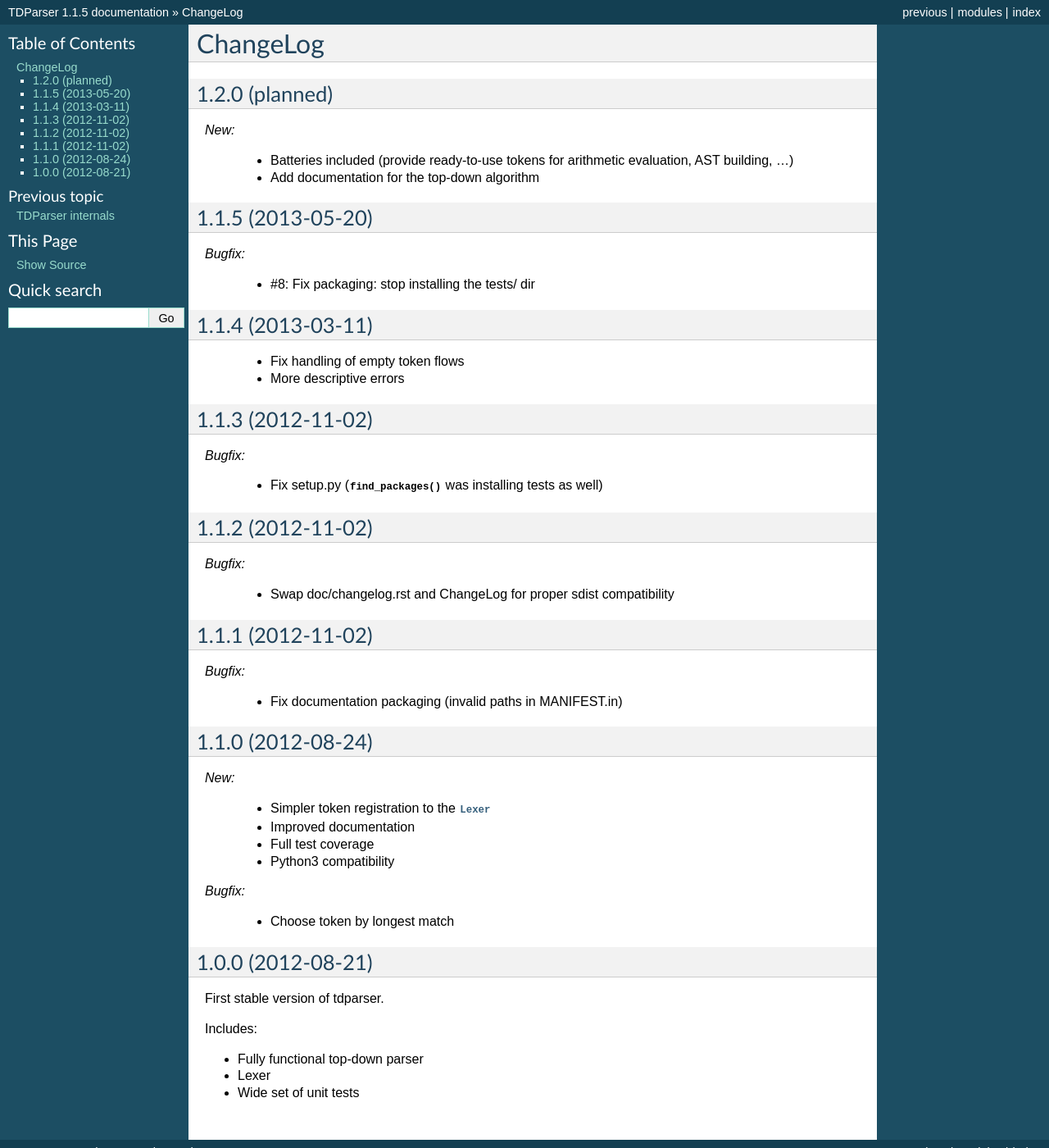
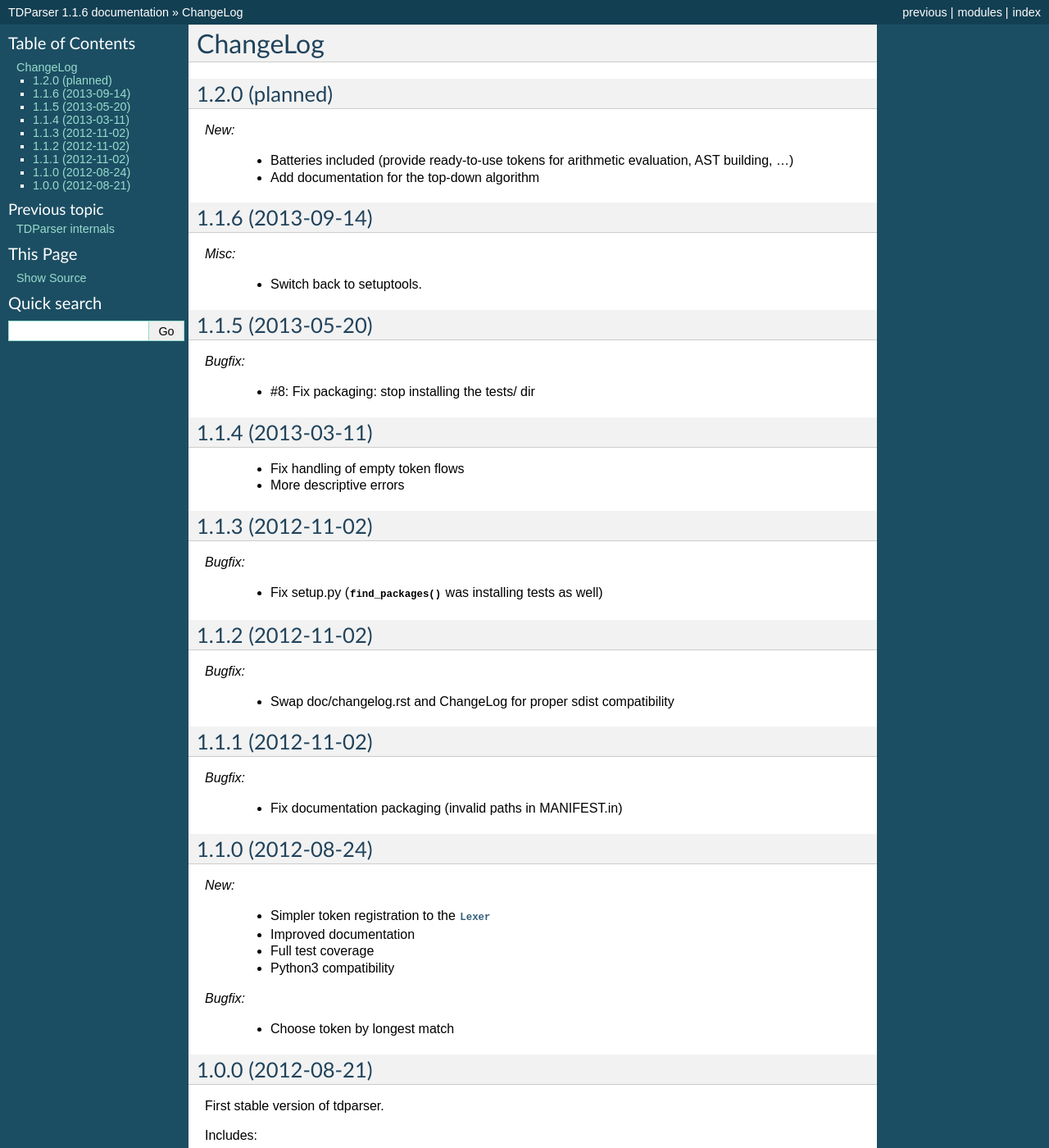
Before and after one commit to rbarrois/tdparser, a Sphinx documentation site: the page built from doc/changelog.rst, in a window 1280 px wide and 1400 px high. Shown: the whole window at 82% size. Built offline with Sphinx 7.4.7, drawn with Linux system fonts in a browser that asks for light colours; some of the changed text lies outside the part shown.

Commit message:
Version bump to 1.1.6

```diff
--- a/doc/changelog.rst
+++ b/doc/changelog.rst
@@ -8,6 +8,14 @@
 
     - Batteries included (provide ready-to-use tokens for arithmetic evaluation, AST building, ...)
     - Add documentation for the top-down algorithm
+
+
+1.1.6 (2013-09-14)
+------------------
+
+*Misc:*
+
+    - Switch back to setuptools.
 
 1.1.5 (2013-05-20)
 ------------------
--- a/tdparser/__init__.py
+++ b/tdparser/__init__.py
@@ -5,7 +5,7 @@
 # Python3
 from __future__ import unicode_literals
 
-__version__ = '1.1.5'
+__version__ = '1.1.6'
 __author__ = "Raphaël Barrois <raphael.barrois+tdparser@polytechnique.org>"
 
 
```
